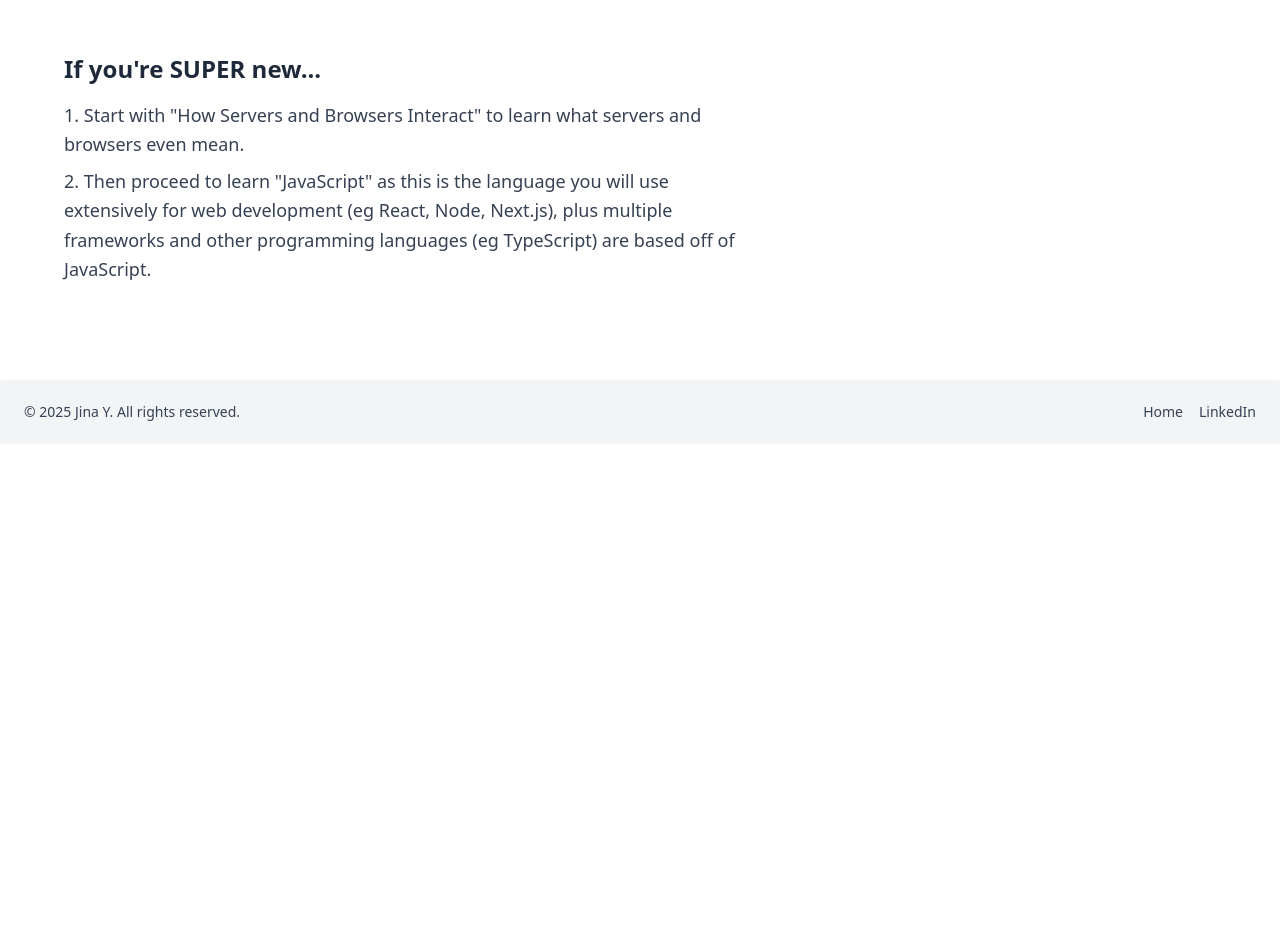
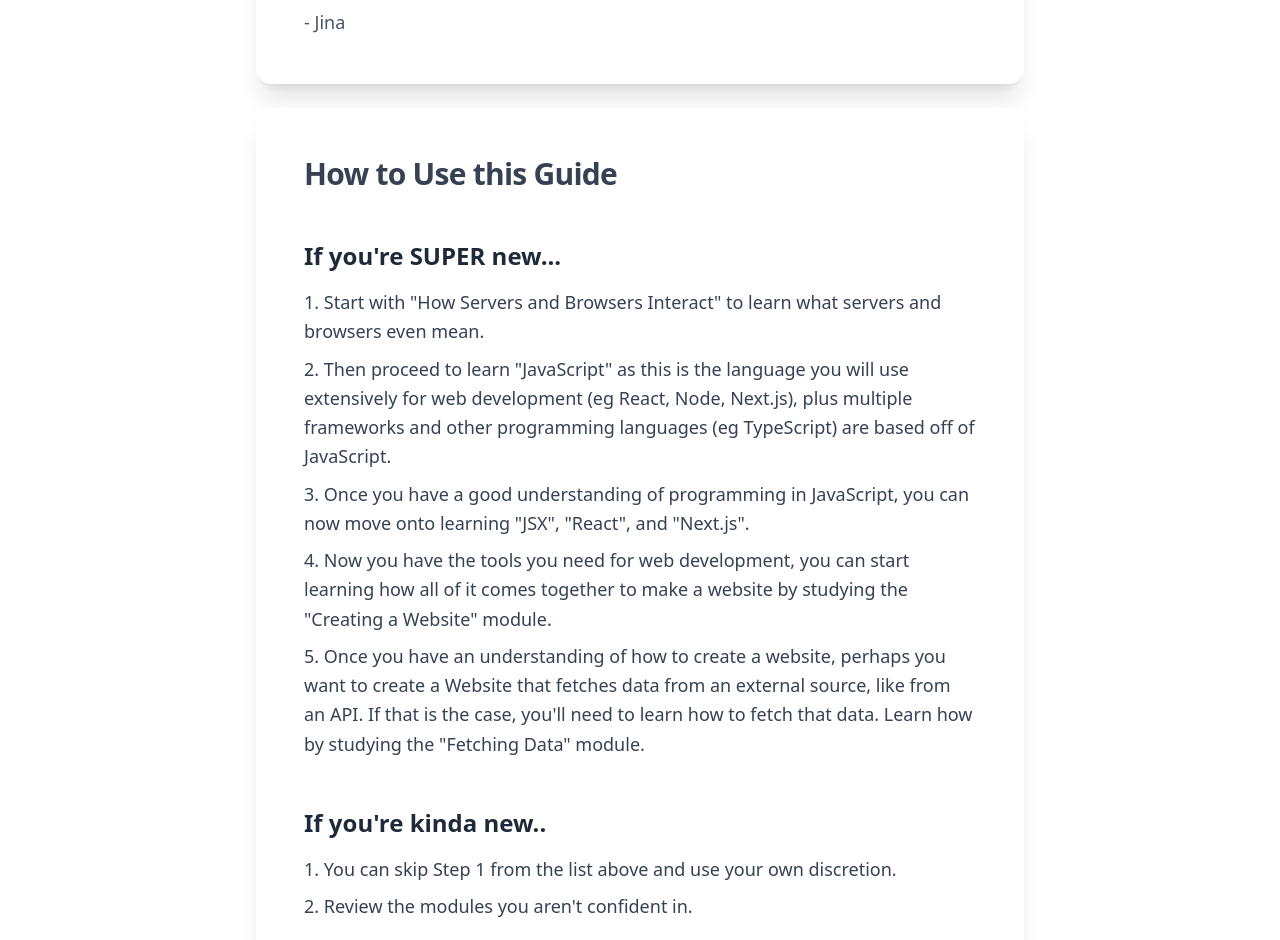
Before and after one commit to popobunns/full-stack-notes, a Next.js app: page / in a window 1280 px wide. Shown: the part 1592-2532 px from the top of the page. Before the commit the page ends 2036 px from the top, so only its background shows below. Built offline with nearby package versions, Linux system fonts and the light colour scheme.

Commit message:
Reformatted landing page

```diff
--- a/src/app/globals.css
+++ b/src/app/globals.css
@@ -95,3 +95,50 @@
 .section-row{
   @apply flex flex-col md:flex-row items-start justify-between gap-6 my-8;
 }
+
+@layer components {
+  .white-box {
+    @apply bg-gradient-to-br from-white to-white
+           text-gray-700
+           rounded-2xl
+           shadow-xl
+           p-8
+           md:p-12
+           space-y-4
+           max-w-3xl
+           mx-auto
+           leading-relaxed;
+  }
+
+  .white-box h2 {
+    @apply text-2xl md:text-3xl font-bold mb-4 tracking-tight;
+  }
+
+  .white-box p {
+    @apply text-base md:text-lg opacity-90;
+  }
+}
+
+
+@layer components {
+  .blue-box {
+    @apply bg-gradient-to-br from-blue-100 to-blue-300
+           text-gray-700
+           rounded-2xl
+           shadow-xl
+           p-8
+           md:p-12
+           space-y-4
+           max-w-3xl
+           mx-auto
+           leading-relaxed;
+  }
+
+  .white-box h2 {
+    @apply text-2xl md:text-3xl font-bold mb-4 tracking-tight;
+  }
+
+  .white-box p {
+    @apply text-base md:text-lg opacity-90;
+  }
+}
--- a/src/app/page.js
+++ b/src/app/page.js
@@ -10,9 +10,11 @@ export default function Home() {
        <p className="author fade-in-up">By: Jina Yeom</p>
 
       {/* Greeting*/}
+      <div className="fade-in-up">
         <h2 className="subheading fade-in-up">
           Hey there👋 I'm glad you're here 😁
         </h2>
+      </div>
 
       {/* Flex row for image + list */}
       <div className="mt-12 flex flex-col md:flex-row items-start md:items-center gap-8">
@@ -73,37 +75,40 @@ export default function Home() {
       {/*Welcome Message*/}
 
       <div>
+        <div className="white-box fade-in-up">
           <h2 className="subheading fade-in-up">
             Read below...
           </h2>
-        <p className="body">
+          <p>
             If you found yourself on my website, I'm guessing it's safe to say that you're interesting in learning web development,
             but you may be a bit confused with all the terminology and information that's available out there. And if you're
             anything like me, this may make you feel a bit of imposter syndrome.
           </p>
-        <p className="body">
+          <p>
             Allow me to be a friendly reminder that this is hard stuff! It's not supposed to be easy. I'm not going to sugar coat it;
             there is a LOT to learn. However, as long as you dedicate persistent hours and stay disciplined in your self-learning journey,
             you will succeed.
           </p>
-        <p className="body">
+          <p>
             To give you a little help, I've created this tutorial to help guide your learning journey. It just explains some of the basics
             and breaks down common terminology to help you get started. I've also included some links to official documents for you to
             further your understanding and learning.
           </p>
-        <p className="body">
+          <p>
             With that being said, good luck! And be proud of yourself for starting 🫡
           </p>
-        <p className="body">
+          <p>
             - Jina
           </p>
-
+        </div>
+        <br/>
         {/*How to use Guide*/}
-        <div>
-          <h2 className="subheading fade-in-up">
+        <div className="white-box fade-in-up">
+          <h2>
             How to Use this Guide
           </h2>
 
+          {/*New User*/}
           <div>
             <h3 className="subsubheading fade-in-up">
               If you're SUPER new...
@@ -118,9 +123,36 @@ export default function Home() {
                 extensively for web development (eg React, Node, Next.js), plus multiple frameworks and other
                 programming languages (eg TypeScript) are based off of JavaScript.
               </li>
+              <li className="ordered-item">
+                Once you have a good understanding of programming in JavaScript, you can now move onto
+                learning "JSX", "React", and "Next.js".
+              </li>
+              <li className="ordered-item">
+                Now you have the tools you need for web development, you can start learning how all of it
+                comes together to make a website by studying the "Creating a Website" module.
+              </li>
+              <li className="ordered-item">
+                Once you have an understanding of how to create a website, perhaps you want to create a Website
+                that fetches data from an external source, like from an API. If that is the case, you'll need
+                to learn how to fetch that data. Learn how by studying the "Fetching Data" module.
+              </li>
             </ol>
           </div>
 
+          {/*Moderately New*/}
+          <div>
+            <h3 className="subsubheading fade-in-up">
+              If you're kinda new..
+            </h3>
+            <ol className="ordered-list">
+              <li className="ordered-item">
+                You can skip Step 1 from the list above and use your own discretion.
+              </li>
+              <li className="ordered-item">
+                Review the modules you aren't confident in.
+              </li>
+            </ol>
+          </div>
         </div>
 
       </div>
```
Lines whose indentation alone changed are shown as unchanged.
